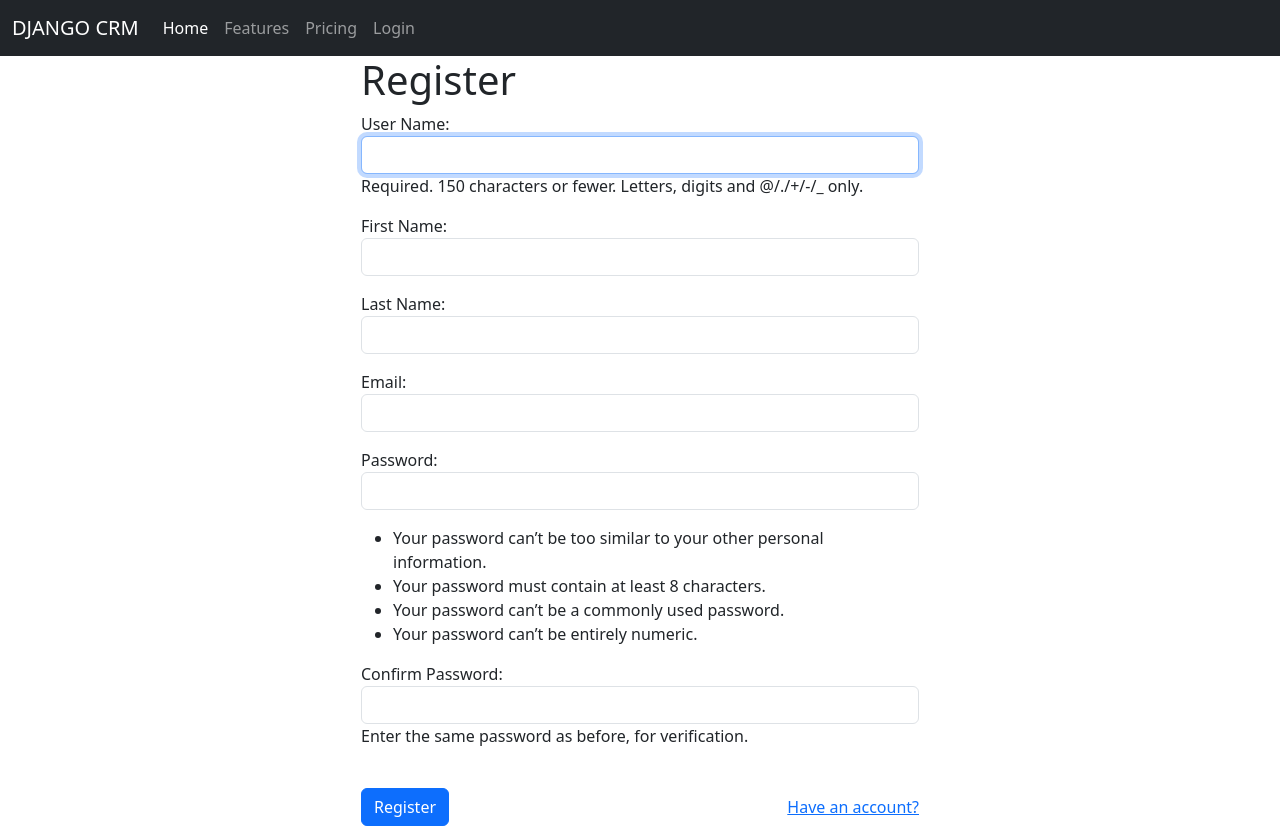
After one commit to CohPhol/django-app, a Django app: page /register/ in a window 1280 px wide. The commit adds this page. Run offline with Django 5.2, Linux system fonts and the light colour scheme.

Commit message:
authentication and user creation

```diff
--- /dev/null
+++ b/crm/employee/forms.py
@@ -0,0 +1,25 @@
+from django.contrib.auth.forms import UserCreationForm
+from django.contrib.auth.models import User
+from django import forms
+
+class SignUpForm(UserCreationForm):
+    email = forms.EmailField(label="Email", widget=forms.TextInput(attrs={'class':'form-control required'}))
+    first_name = forms.CharField(label="First Name", max_length=100, widget=forms.TextInput(attrs={'class':'form-control required'}))
+    last_name = forms.CharField(label="Last Name", max_length=100, widget=forms.TextInput(attrs={'class':'form-control required'}))
+
+
+    class Meta:
+        model = User
+        fields = ('username', 'first_name', 'last_name', 'email', 'password1', 'password2')
+
+    def __init__(self, *args, **kwargs):
+        super(SignUpForm, self).__init__(*args, **kwargs)
+
+        self.fields['username'].widget.attrs['class'] = 'form-control required'
+        self.fields['username'].label = 'User Name'
+
+        self.fields['password1'].widget.attrs['class'] = 'form-control required'
+        self.fields['password1'].label = 'Password'
+
+        self.fields['password2'].widget.attrs['class'] = 'form-control required'
+        self.fields['password2'].label = 'Confirm Password'
--- a/crm/employee/templates/default.html
+++ b/crm/employee/templates/default.html
@@ -13,13 +13,24 @@
 
     {% include 'navbar.html' %}
     <div class="container">
+        {% if messages %}
+        {% for message in messages %}
+        <div class="alert alert-warning alert-dismissible fade show" role="alert">
+            {{ message }}
+            <button type="button" class="btn-close" data-bs-dismiss="alert" aria-label="Close"></button>
+        </div>
+        {% endfor %}
+        {% endif %}
         {% block content %}
         {% endblock %}
     </div>
 
+    <script src="https://ajax.googleapis.com/ajax/libs/jquery/3.7.1/jquery.min.js"></script>
+
     <script src="https://cdn.jsdelivr.net/npm/bootstrap@5.3.3/dist/js/bootstrap.bundle.min.js"
         integrity="sha384-YvpcrYf0tY3lHB60NNkmXc5s9fDVZLESaAA55NDzOxhy9GkcIdslK1eN7N6jIeHz"
         crossorigin="anonymous"></script>
+
 </body>
 
 </html>
--- a/crm/employee/templates/home.html
+++ b/crm/employee/templates/home.html
@@ -2,6 +2,7 @@
 
 {% block content %}
 
-<div>HELLO WORLD</div>
-
+<div class="col-md-6 offset-md-3">
+  <h1>Hello World</h1>
+</div>
 {% endblock %}
--- a/crm/employee/templates/navbar.html
+++ b/crm/employee/templates/navbar.html
@@ -10,6 +10,11 @@
 				<a class="nav-link active" aria-current="page" href="#">Home</a>
 				<a class="nav-link" href="#">Features</a>
 				<a class="nav-link" href="#">Pricing</a>
+				{% if user.is_authenticated %}
+				<a class="nav-link" href=" {% url 'logout' %}">Logout</a>
+				{% else %}
+				<a class="nav-link" href=" {% url 'login' %}">Login</a>
+				{% endif %}
 			</div>
 		</div>
 	</div>
--- /dev/null
+++ b/crm/employee/templates/register.html
@@ -0,0 +1,36 @@
+{% extends 'default.html' %}
+
+{% block content %}
+<div class="col-md-6 offset-md-3">
+    <h1>Register</h1>
+
+    <form method="POST">
+        {% csrf_token %}
+
+        {% if form.errors %}
+        <div class="alert alert-danger">
+            <strong>Error!</strong> Please correct the following errors:<br>
+            {% for field, errors in form.errors.items %}
+            {{ field }}:
+            <ul>
+                {% for error in errors %}
+                <li>{{ error }}</li>
+                {% endfor %}
+            </ul>
+            {% endfor %}
+        </div>
+        {% endif %}
+
+
+        {{ form.as_p }}
+
+        <br>
+        <div class="d-flex flex-direction-column align-items-center justify-content-between">
+            <button type="submit" class="btn btn-primary">Register</button>
+            <a href="{% url 'login' %}">Have an account?</a>
+        </div>
+
+
+    </form>
+</div>
+{% endblock %}
--- a/crm/employee/urls.py
+++ b/crm/employee/urls.py
@@ -3,4 +3,8 @@ from . import views
 
 urlpatterns = [
     path('', views.home, name='home'),
+    path('login/', views.login_view, name='login'),
+    path('login/authenticate/', views.login_user, name='login_user'),
+    path('logout/', views.logout_user, name='logout'),
+    path('register/', views.register_user, name='register'),
 ]
--- a/crm/employee/views.py
+++ b/crm/employee/views.py
@@ -1,5 +1,53 @@
-from django.shortcuts import render
+from django.shortcuts import render, redirect
+from django.contrib.auth import authenticate, login, logout
+from django.contrib import messages
+from django.contrib.auth.decorators import login_required
+from .forms import SignUpForm
 
-# Create your views here.
 def home(request):
     return render(request, 'home.html', {})
+
+def login_view(request):
+    if request.user.is_authenticated:
+        return redirect('home')
+    return render(request, 'login.html', {})
+
+def login_user(request):
+    if request.method == 'POST':
+        username = request.POST['username']
+        password = request.POST['password']
+
+        user = authenticate(request, username=username, password=password)
+
+        if user is not None:
+            login(request, user)
+            messages.success(request, "You have been logged in successfully!")
+            return redirect('home')
+        else:
+            messages.error(request, "Invalid email or password. Please try again.")
+            return redirect('login')
+
+    return render(request, 'login.html', {})
+
+@login_required
+def logout_user(request):
+    logout(request)
+    messages.success(request, "You have been logged out.")
+    return redirect('login')
+
+def register_user(request):
+    if request.method == 'POST':
+        form = SignUpForm(request.POST)
+        if form.is_valid():
+            form.save()
+            username = form.cleaned_data['username']
+            password = form.cleaned_data['password1']
+
+            user = authenticate(request, username=username, password=password)
+            login(request, user)
+            messages.success(request, "You have successfully Registered!")
+            return redirect('home')
+    else:
+        form = SignUpForm()
+
+    return render(request, 'register.html', {'form': form})
```
Also changed, not shown: crm/employee/templates/login.html (added, +27 -0 lines).
